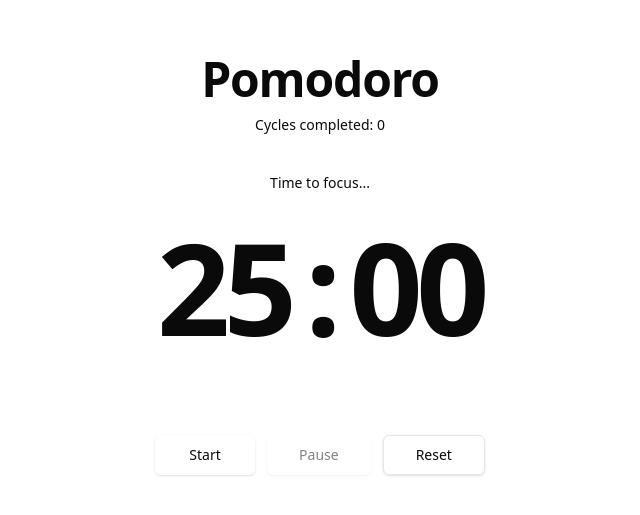
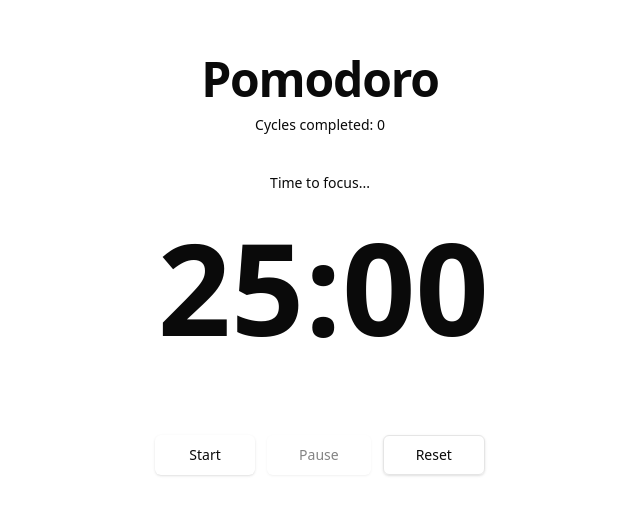
Before and after one commit to JamsusMaximus/pomo, a Next.js app: page / in a window 1280 px wide. Shown: the part 135-650 px from the top of the page, without its empty margins (320-960 px from the left). Built offline with nearby package versions, Linux system fonts and the light colour scheme.

Commit message:
Animate individual digits independently - only changing digits animate

```diff
--- a/app/page.tsx
+++ b/app/page.tsx
@@ -174,34 +174,66 @@ export default function Home() {
               {mode === "focus" ? "Time to focus..." : "Take a break"}
             </motion.div>
 
-            <div className="text-8xl sm:text-9xl font-semibold tabular-nums tracking-tighter flex justify-center items-center gap-2"
+            <div className="text-8xl sm:text-9xl font-semibold tabular-nums tracking-tighter flex justify-center items-center"
                  style={{ fontFamily: 'ui-sans-serif, system-ui, -apple-system, "SF Pro Display", sans-serif', fontVariantNumeric: 'tabular-nums' }}>
-              <div className="relative inline-block min-w-[2ch]">
+              {/* Minutes - tens digit */}
+              <div className="relative inline-block min-w-[1ch]">
                 <AnimatePresence mode="wait">
                   <motion.span
-                    key={mm}
+                    key={mm[0]}
                     initial={{ opacity: 0 }}
                     animate={{ opacity: 1 }}
                     exit={{ opacity: 0 }}
                     transition={{ duration: 0.15, ease: "easeInOut" }}
                     className="inline-block"
                   >
-                    {mm}
+                    {mm[0]}
                   </motion.span>
                 </AnimatePresence>
               </div>
-              <span>:</span>
-              <div className="relative inline-block min-w-[2ch]">
+              {/* Minutes - ones digit */}
+              <div className="relative inline-block min-w-[1ch]">
                 <AnimatePresence mode="wait">
                   <motion.span
-                    key={ss}
+                    key={mm[1]}
                     initial={{ opacity: 0 }}
                     animate={{ opacity: 1 }}
                     exit={{ opacity: 0 }}
                     transition={{ duration: 0.15, ease: "easeInOut" }}
                     className="inline-block"
                   >
-                    {ss}
+                    {mm[1]}
+                  </motion.span>
+                </AnimatePresence>
+              </div>
+              <span className="mx-1">:</span>
+              {/* Seconds - tens digit */}
+              <div className="relative inline-block min-w-[1ch]">
+                <AnimatePresence mode="wait">
+                  <motion.span
+                    key={ss[0]}
+                    initial={{ opacity: 0 }}
+                    animate={{ opacity: 1 }}
+                    exit={{ opacity: 0 }}
+                    transition={{ duration: 0.15, ease: "easeInOut" }}
+                    className="inline-block"
+                  >
+                    {ss[0]}
+                  </motion.span>
+                </AnimatePresence>
+              </div>
+              {/* Seconds - ones digit */}
+              <div className="relative inline-block min-w-[1ch]">
+                <AnimatePresence mode="wait">
+                  <motion.span
+                    key={ss[1]}
+                    initial={{ opacity: 0 }}
+                    animate={{ opacity: 1 }}
+                    exit={{ opacity: 0 }}
+                    transition={{ duration: 0.15, ease: "easeInOut" }}
+                    className="inline-block"
+                  >
+                    {ss[1]}
                   </motion.span>
                 </AnimatePresence>
               </div>
```
